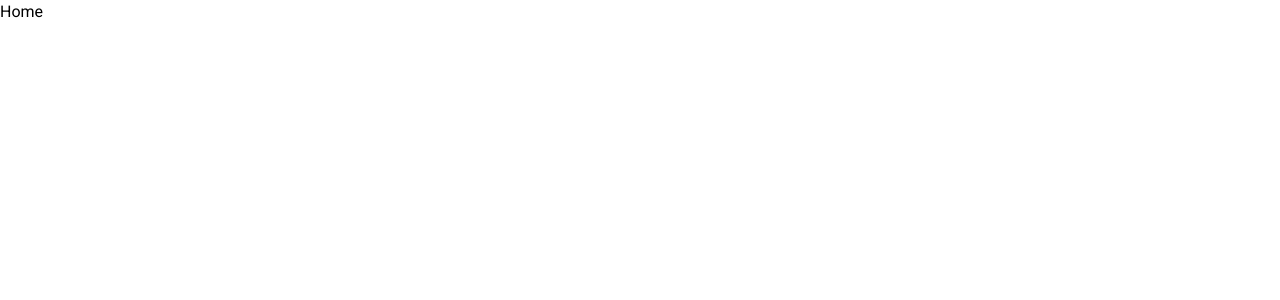
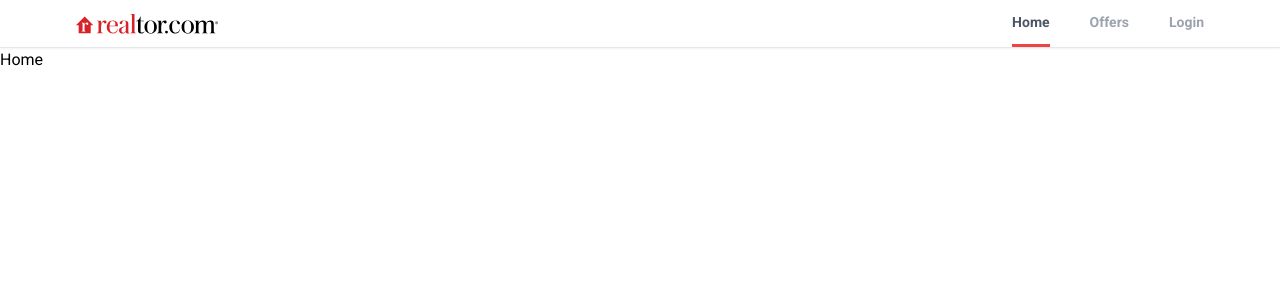
Before and after one commit to rsshonjoydas/realtor-clone-react, a React (Create React App) app: page / in a window 1280 px wide. Shown: the top 300 px of the page. Built offline with nearby package versions, Linux system fonts and the light colour scheme; a web font is replaced by a local one.

Commit message:
ci: create header component

```diff
--- a/src/App.tsx
+++ b/src/App.tsx
@@ -1,4 +1,5 @@
 import { Route, BrowserRouter as Router, Routes } from 'react-router-dom';
+import Header from './components/Header';
 import ForgotPassword from './pages/ForgotPassword';
 import Home from './pages/Home';
 import Login from './pages/Login';
@@ -9,6 +10,7 @@
 function App() {
   return (
     <Router>
+      <Header />
       <Routes>
         <Route path='/' element={<Home />} />
         <Route path='/register' element={<Register />} />
--- /dev/null
+++ b/src/components/Header.tsx
@@ -0,0 +1,58 @@
+import { useLocation, useNavigate } from 'react-router-dom';
+
+const Header = () => {
+  const location = useLocation();
+  const navigate = useNavigate();
+
+  const pathMatchRoute = (route: string): boolean => {
+    if (route === location.pathname) {
+      return true;
+    }
+    return false;
+  };
+
+  return (
+    <div className='bg-white border-b shadow-sm sticky top-0 z-40'>
+      <header className='flex justify-between items-center px-3 max-w-6xl mx-auto'>
+        <div>
+          <img
+            src='logo.svg'
+            alt='logo'
+            className='h-5 cursor-pointer'
+            onClick={() => navigate('/')}
+          />
+        </div>
+        <div>
+          <ul className='flex space-x-10'>
+            <li
+              className={`cursor-pointer py-3 text-sm font-semibold text-gray-400 ${
+                pathMatchRoute('/') && 'text-gray-600 border-b-[3px] border-b-red-500'
+              }`}
+              onClick={() => navigate('/')}
+            >
+              Home
+            </li>
+            <li
+              className={`cursor-pointer py-3 text-sm font-semibold text-gray-400 ${
+                pathMatchRoute('/offers') && 'text-gray-600 border-b-[3px] border-b-red-500'
+              }`}
+              onClick={() => navigate('/offers')}
+            >
+              Offers
+            </li>
+            <li
+              className={`cursor-pointer py-3 text-sm font-semibold text-gray-400 ${
+                pathMatchRoute('/login') && 'text-gray-600 border-b-[3px] border-b-red-500'
+              }`}
+              onClick={() => navigate('/login')}
+            >
+              Login
+            </li>
+          </ul>
+        </div>
+      </header>
+    </div>
+  );
+};
+
+export default Header;
```
Also changed, not shown: public/logo.svg (added).
